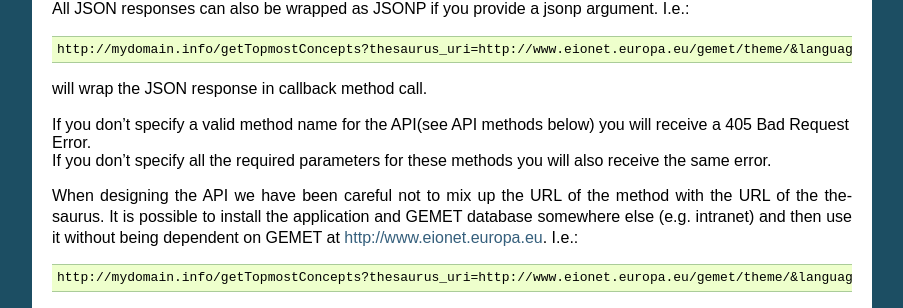
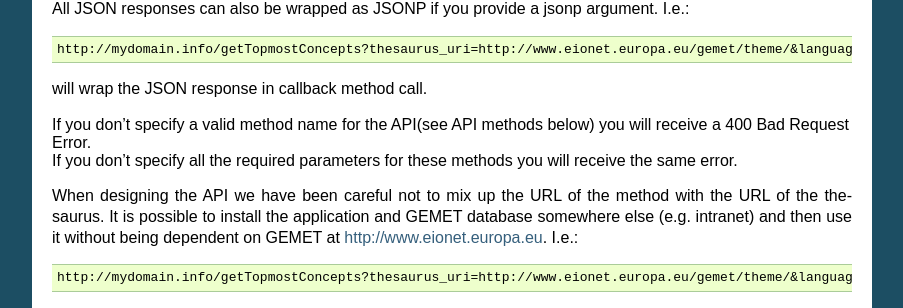
Before and after one commit to eea/gemet, a Sphinx documentation site: the page built from docs/new_api/source/index.rst, in a window 1280 px wide and 900 px high, scrolled down 600 px. Shown: the part 144-452 px from the top of the window, without its empty margins (198-1101 px from the left). Built offline with Sphinx 7.4.7, drawn with Linux system fonts in a browser that asks for light colours.

Commit message:
docs: fix typos.

```diff
--- a/docs/new_api/source/index.rst
+++ b/docs/new_api/source/index.rst
@@ -52,8 +52,8 @@ All JSON responses can also be wrapped as JSONP if you provide a jsonp argument.
 
 will wrap the JSON response in callback method call.
 
-|   If you don't specify a valid method name for the API(see API methods below) you will receive a 405 Bad Request Error.
-|   If you don't specify all the required parameters for these methods you will also receive the same error.
+|   If you don't specify a valid method name for the API(see API methods below) you will receive a 400 Bad Request Error.
+|   If you don't specify all the required parameters for these methods you will receive the same error.
 
 When designing the API we have been careful not to mix up the URL of
 the method with the URL of the thesaurus. It is possible to install the
```
